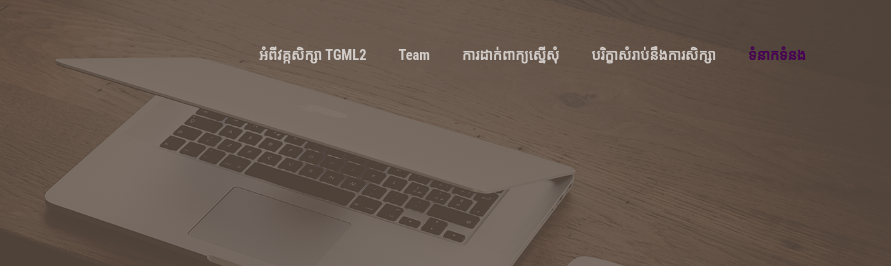
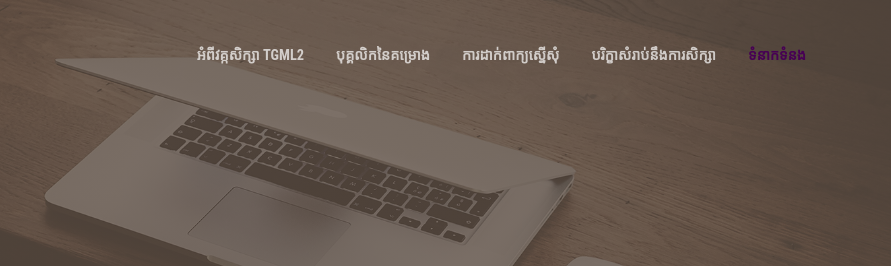
Before and after one commit to tgml2/tgml2.github.io, a website with bundled scripts: page index.html in a window 1280 px wide. Shown: the top 266 px of the page, 389-1280 px from the left. Built offline with nearby package versions, Linux system fonts and the light colour scheme.

Commit message:
khmer name

```diff
--- a/index.html
+++ b/index.html
@@ -59,7 +59,7 @@
             <a class="nav-link js-scroll-trigger" href="#about">អំពីវគ្កសិក្សា TGML2</a>
           </li>
           <li class="nav-item">
-            <a class="nav-link js-scroll-trigger" href="#team">Team</a>
+            <a class="nav-link js-scroll-trigger" href="#team">បុគ្គលិកនៃគម្រោង</a>
           </li>
           <li class="nav-item">
             <a class="nav-link js-scroll-trigger" target="_blank" href="https://goo.gl/forms/Yvx91Cnfm1QjNsqb2">ការដាក់ពាក្យស្នើសុំ</a>
```
